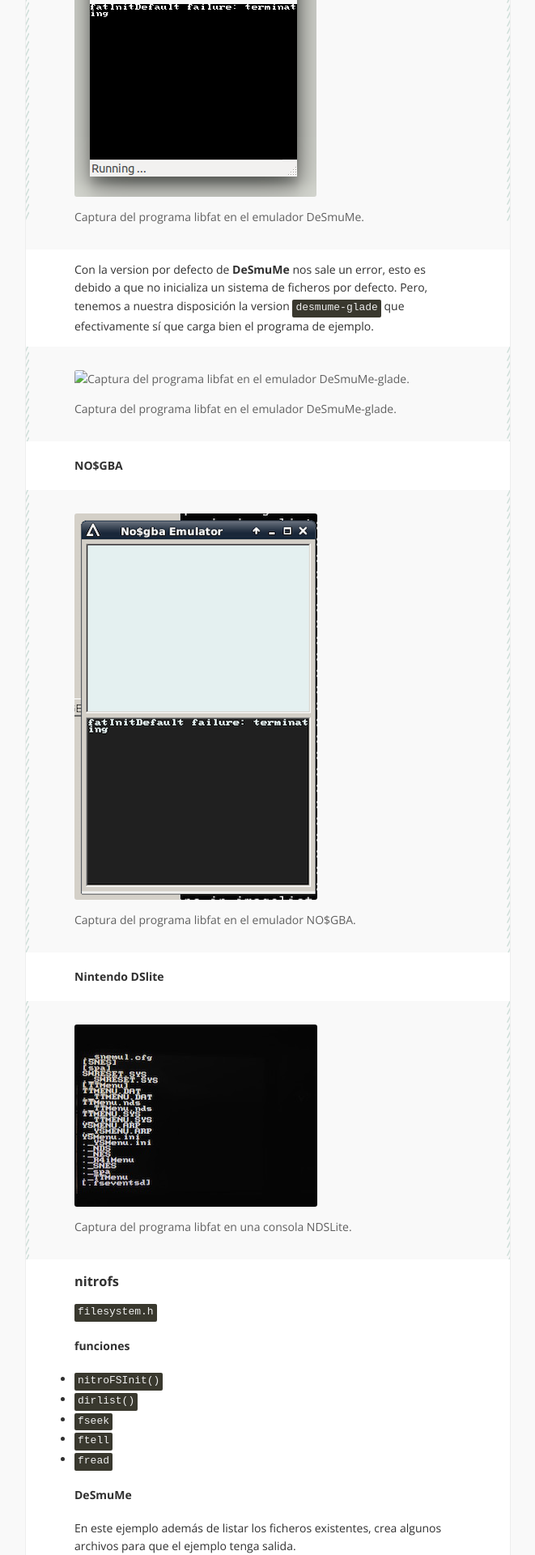
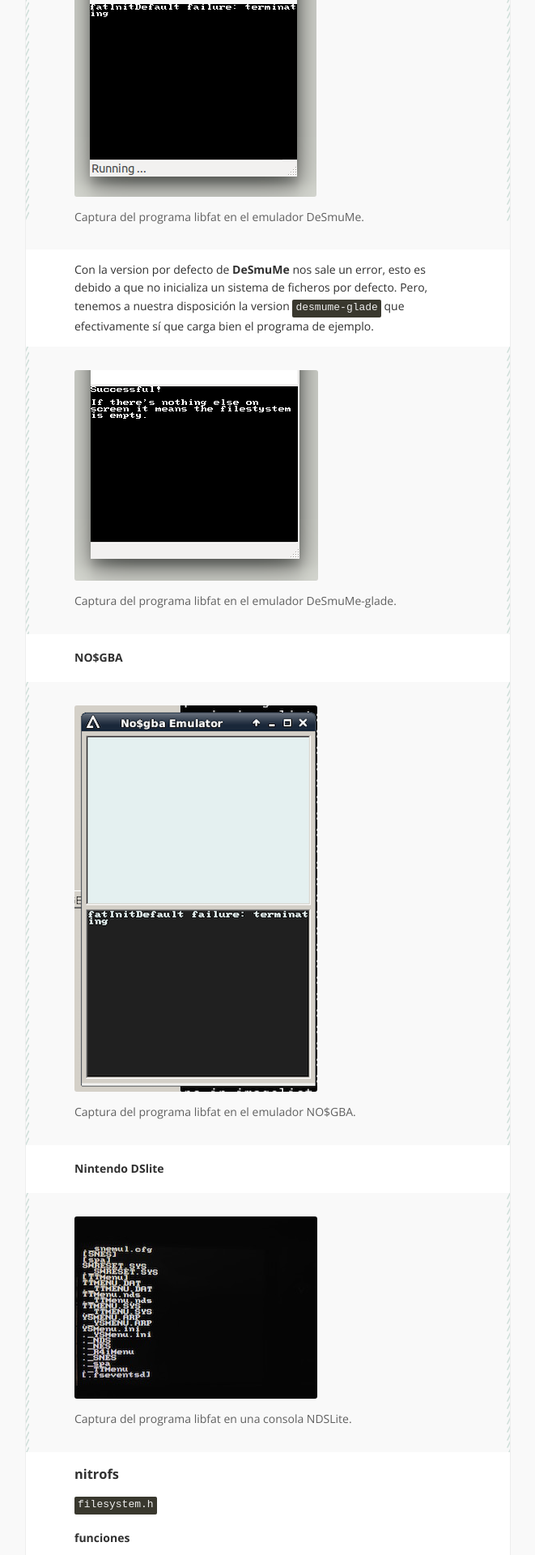
Before and after one commit to Sumolari/TacticsDS, a Jekyll site: the page built from _posts/2015-02-26-p3-Entrada-y-salida-de-datos-utilizando-el-texto.md, in a window 1280 px wide. Shown: the part 4480-6400 px from the top of the page at 81% size, without its empty margins (309-970 px from the left). Built offline with Jekyll 4.4.1, drawn with Linux system fonts in a browser that asks for light colours; Markdown is read by kramdown in place of the engine named in the settings; comment, search, counter and statistics services are not loaded.

Commit message:
fixed path

```diff
--- a/_posts/2015-02-26-p3-Entrada-y-salida-de-datos-utilizando-el-texto.md
+++ b/_posts/2015-02-26-p3-Entrada-y-salida-de-datos-utilizando-el-texto.md
@@ -72,7 +72,7 @@
 Con la version por defecto de **DeSmuMe** nos sale un error, esto es debido a que no inicializa un sistema de ficheros por defecto. Pero, tenemos a nuestra disposición la version `desmume-glade` que efectivamente sí que carga bien el programa de ejemplo.
 
 > ![Captura del programa libfat en el emulador DeSmuMe-glade.
-](../p3media/fat_glade.png)
+](../../../../p3media/fat_glade.png)
 >
 > Captura del programa libfat en el emulador DeSmuMe-glade.
 
```
